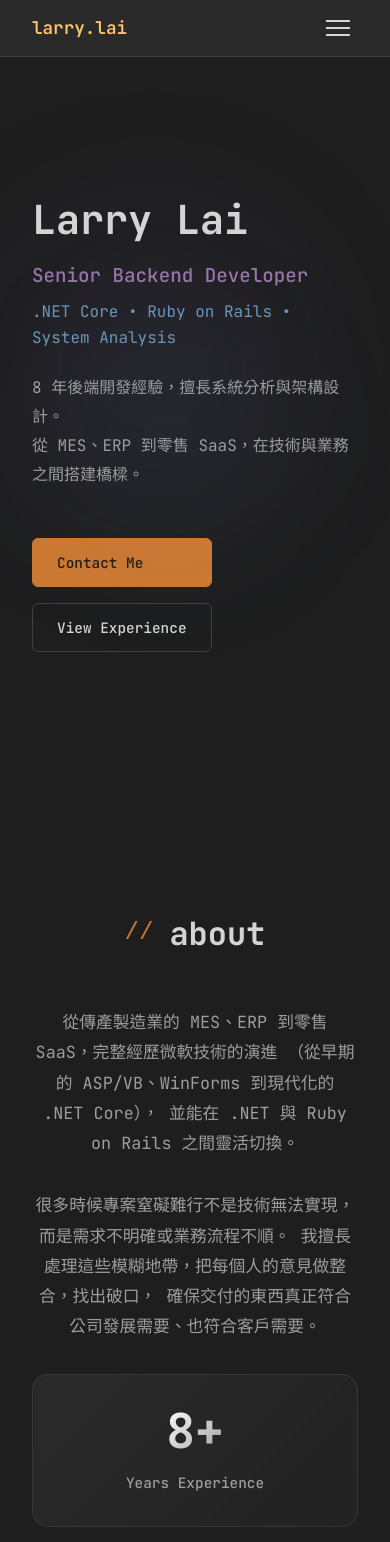
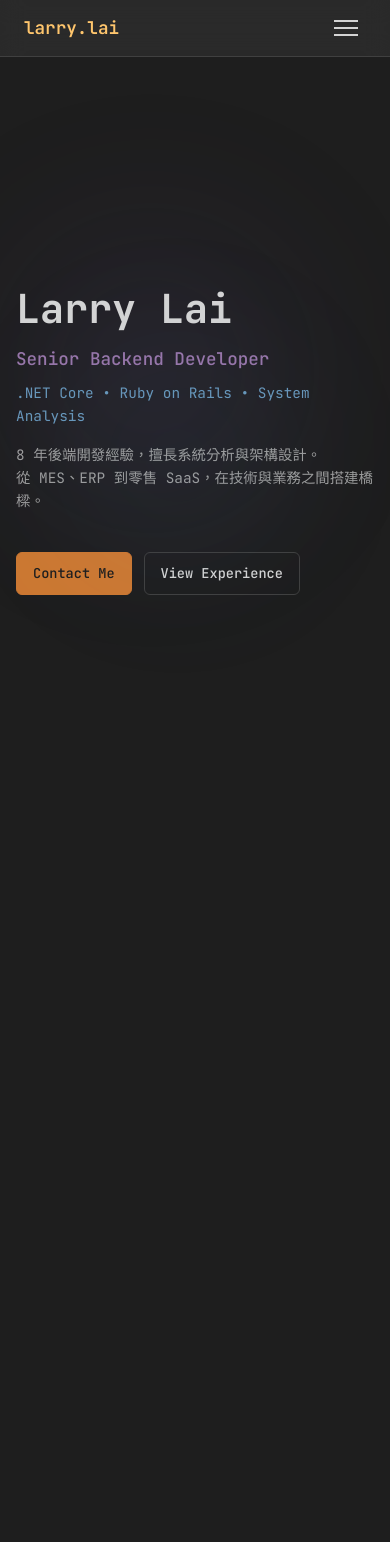
Before and after one commit to larrylai1993/portfolio, a React (Vite) app: page / in a window 390 px wide. Shown: the top 1542 px of the page. After the commit the page ends 844 px from the top, so only its background shows below. Built offline with nearby package versions, Linux system fonts and the light colour scheme.

Commit message:
feat: 修正手機版體驗

```diff
--- a/src/App.css
+++ b/src/App.css
@@ -233,10 +233,23 @@
 }
 
 /* Global Styles for Full Page Scroll */
-html {
+/* Global Styles for Full Page Scroll */
+html, body {
+  margin: 0;
+  padding: 0;
+  width: 100%;
+  height: 100%;
+  overflow: hidden; /* Hide default scrollbar */
+}
+
+/* Snap Container */
+.snap-container {
+  height: 100vh;
+  width: 100%;
+  overflow-y: scroll;
   scroll-behavior: smooth;
   scroll-snap-type: y mandatory;
-  overflow-y: scroll;
+  position: relative;
 }
 
 /* Global Section Headers */
@@ -378,20 +391,23 @@ section h2::before {
 /* Skills Section - Interactive Cards */
 .skills-grid {
   display: grid;
-  grid-template-columns: repeat(auto-fit, minmax(300px, 1fr));
-  gap: 2rem;
+  grid-template-columns: repeat(3, 1fr); /* 3 columns by default (3x2 layout for 6 items) */
+  gap: 1.5rem; /* Reduced gap */
   max-width: 1100px;
   margin: 0 auto;
+  width: 100%;
 }
 
 .skill-category {
   background: linear-gradient(135deg, rgba(45, 45, 45, 0.8) 0%, rgba(35, 35, 35, 0.9) 100%);
-  padding: 1.5rem;
+  padding: 1.25rem; /* Reduced padding */
   border-radius: 16px;
   border: 1px solid rgba(255, 255, 255, 0.08);
   transition: all var(--transition-normal);
   position: relative;
   overflow: hidden;
+  display: flex;
+  flex-direction: column;
 }
 
 .skill-category:hover {
@@ -403,7 +419,7 @@ section h2::before {
 
 .skill-category h3 {
   color: var(--text-primary);
-  margin-bottom: 1.25rem;
+  margin-bottom: 0.75rem; /* Reduced margin */
   font-size: 1.1rem;
   font-weight: 600;
   display: flex;
@@ -672,8 +688,43 @@ section h2::before {
   padding-left: 1rem;
 }
 
-/* Responsive */
+/* Animations */
+@keyframes slideUp {
+  from {
+    opacity: 0;
+    transform: translateY(30px);
+  }
+  to {
+    opacity: 1;
+    transform: translateY(0);
+  }
+}
+
+@keyframes float {
+  0% { transform: translate(0, 0); }
+  50% { transform: translate(10px, 20px); }
+  100% { transform: translate(0, 0); }
+}
+
+/* Responsive Styles */
 @media (max-width: 768px) {
+  /* Reduce global padding on mobile to fit content */
+  section {
+    padding: 2rem 1rem;
+    min-height: 100vh; /* Keep full height constraint */
+    justify-content: center;
+  }
+
+  section h2 {
+    font-size: 1.5rem;
+    margin-bottom: 1.5rem;
+  }
+
+  /* Navigation adjustments */
+  .nav {
+    padding: 0.75rem 1.5rem;
+  }
+
   .nav-links {
     display: none;
   }
@@ -686,52 +737,128 @@ section h2::before {
     display: block;
   }
 
+  /* Hero Section Compact */
   .hero-name {
     font-size: 2.5rem;
+    margin-bottom: 0.25rem;
   }
 
   .hero-role {
-    font-size: 1.2rem;
+    font-size: 1.1rem;
+    margin-bottom: 0.5rem;
+  }
+
+  .hero-stack {
+    font-size: 0.9rem;
+    margin-bottom: 1rem;
+  }
+
+  .hero-bio {
+    font-size: 0.9rem;
+    line-height: 1.6;
+    margin-bottom: 1.5rem;
   }
 
   .hero-buttons {
-    flex-direction: column;
+    flex-direction: row;
+    gap: 0.75rem;
   }
 
+  .btn {
+    padding: 0.6rem 1rem;
+    font-size: 0.85rem;
+  }
+
+  /* About Highlights Stacked */
   .about-highlights {
-    grid-template-columns: 1fr;
+    display: flex;
+    flex-direction: column; /* Strict vertical stacking */
+    gap: 1rem;
+    margin-top: 1.5rem;
+    width: 100%;
   }
 
   .highlight-card {
-    text-align: center;
+    padding: 1rem;
+    width: 100%; /* Full width */
+    max-width: 100%;
+    flex: none;
+  }
+
+  .highlight-number {
+    font-size: 2rem;
+  }
+
+  .highlight-label {
+    font-size: 0.9rem;
+    white-space: normal;
+  }
+
+  .about-content {
+    width: 100%;
+    padding: 0;
+  }
+
+  .about-text {
+    font-size: 0.95rem;
+    line-height: 1.7;
+    margin-bottom: 1.5rem;
+    max-width: 100%;
+    text-align: left;
+    padding: 0;
+  }
+
+  /* Experience Accordion Compact */
+  .exp-accordion {
+    gap: 0.75rem;
+    width: 100%;
   }
 
   .exp-accordion-header {
-    flex-wrap: wrap;
     padding: 1rem;
   }
 
-  .exp-accordion-left {
+  /* Skills Grid Compact (2x3) */
+  .skills-grid {
+    display: grid;
+    grid-template-columns: repeat(2, 1fr); /* 2 columns (2x3 layout) */
+    gap: 0.5rem; /* Very tight gap */
     width: 100%;
+    margin: 0;
+  }
+
+  .skill-category {
+    padding: 0.75rem; /* Minimal padding */
+    width: 100%;
+  }
+
+  .skill-category h3 {
+    font-size: 0.85rem;
     margin-bottom: 0.5rem;
   }
 
-  .exp-accordion-right {
-    width: 100%;
-    justify-content: space-between;
+  .skill-tags {
+    gap: 0.25rem;
   }
 
-  .exp-accordion-initials {
-    width: 40px;
-    height: 40px;
-    font-size: 0.75rem;
+  .skill-tag {
+    font-size: 0.65rem;
+    padding: 0.2rem 0.4rem;
   }
 
   .contact-links {
     flex-direction: column;
+    gap: 1rem;
+    width: 100%;
   }
 
-  .skills-grid {
-    grid-template-columns: 1fr;
+  .contact-link {
+    width: 100%;
+    justify-content: center;
+  }
+
+  .footer {
+    padding: 1rem;
+    font-size: 0.75rem;
   }
 }
--- a/src/App.tsx
+++ b/src/App.tsx
@@ -95,10 +95,17 @@ function App() {
   // Handle scroll for nav background
   useEffect(() => {
     const handleScroll = () => {
-      setNavScrolled(window.scrollY > 50)
+      const container = document.getElementById('snap-container')
+      if (container) {
+        setNavScrolled(container.scrollTop > 50)
       }
-    window.addEventListener('scroll', handleScroll, { passive: true })
-    return () => window.removeEventListener('scroll', handleScroll)
+    }
+
+    // Add listener to the container instead of window
+    const container = document.getElementById('snap-container')
+    container?.addEventListener('scroll', handleScroll, { passive: true })
+
+    return () => container?.removeEventListener('scroll', handleScroll)
   }, [])
 
   // Intersection Observer for active section
@@ -221,6 +228,8 @@ function App() {
         </ul>
       </div>
 
+      {/* Scroll Container */}
+      <div className="snap-container" id="snap-container">
         <main id="main-content">
           {/* Hero Section */}
           <section className="hero" aria-label="Introduction">
@@ -357,6 +366,7 @@ function App() {
         <footer className="footer" role="contentinfo">
           <p>© {new Date().getFullYear()} Larry Lai | Built with React + Vite</p>
         </footer>
+      </div>
     </>
   )
 }
```
Lines whose indentation alone changed are shown as unchanged.
